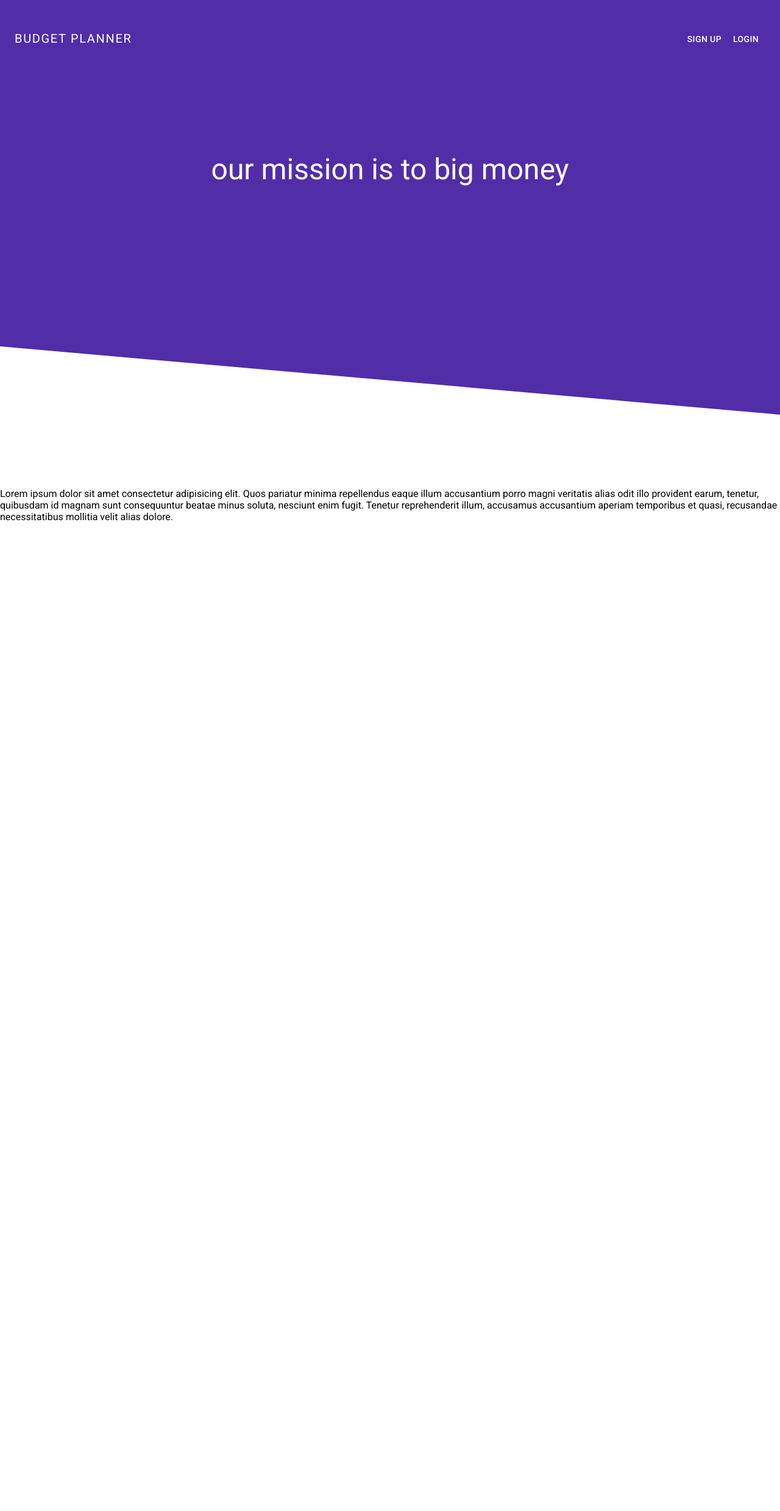
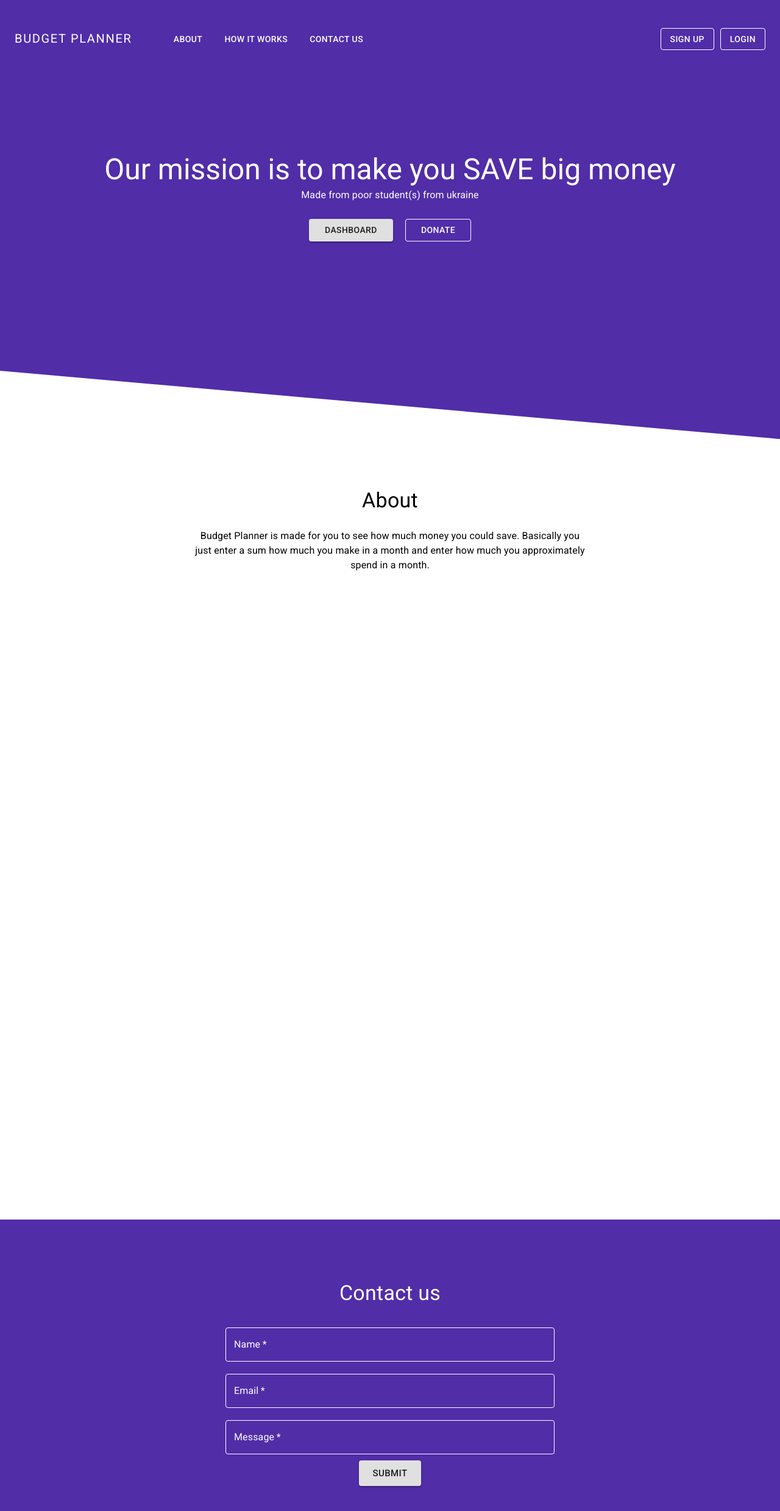
Before and after one commit to HannesDahlvik/budget-planner, a React (Create React App) app in the folder frontend/: page / in a window 1280 px wide. Shown: the top 2478 px of the page at 61% size. Before the commit the page ends 1600 px from the top, so only its background shows below. Built offline with nearby package versions, Linux system fonts and the light colour scheme.

Commit message:
Added links and sections in navbar for homepage

```diff
--- a/frontend/src/App.jsx
+++ b/frontend/src/App.jsx
@@ -13,10 +13,10 @@ export default class App extends React.Component {
         return (
             <Router>
                 <Switch>
-                    <Route exact path="/" component={Homepage} />
                     <PrivateRoute path="/dashboard"><Dashboard /></PrivateRoute>
                     <Route exact path="/login" component={Login} />
                     <Route exact path="/signup" component={SignUp} />
+                    <Route exact path="/" component={Homepage} />
                 </Switch>
             </Router>
         );
--- a/frontend/src/components/Navbar.jsx
+++ b/frontend/src/components/Navbar.jsx
@@ -4,6 +4,7 @@ import AppBar from '@material-ui/core/AppBar';
 import Toolbar from '@material-ui/core/Toolbar';
 import Typography from '@material-ui/core/Typography';
 import Button from '@material-ui/core/Button';
+import { NavLink } from 'react-router-dom';
 import './Navbar.scss';
 
 const classes = (theme) => ({
@@ -11,10 +12,24 @@ const classes = (theme) => ({
         flexGrow: 1,
         backgroundColor: theme.palette.primary.main
     },
+    navlink: {
+        color: '#fff',
+        'text-decoration': 'none',
+        marginRight: 50
+    },
     title: {
-        flexGrow: 1,
         fontSize: 20
     },
+    navbarLinks: {
+        flexGrow: 1,
+        justifyContent: 'space-evenly'
+    },
+    navbarLink: {
+        margin: 'auto 10px'
+    },
+    authButton: {
+        margin: 'auto 10px'
+    }
 });
 
 class Navbar extends React.Component {
@@ -22,8 +37,9 @@ class Navbar extends React.Component {
         super(props);
 
         window.addEventListener('scroll', () => {
-            const navbarWrapperElement = document.querySelector('.Navbar-root-1');
-            if (window.scrollY > 600) {
+            const navbarWrapperElement = document.querySelector('.navbar-wrapper');
+
+            if (window.scrollY > 150) {
                 navbarWrapperElement.style.height = '64px';
                 navbarWrapperElement.classList.add('navbar-active');
             } else {
@@ -33,18 +49,28 @@ class Navbar extends React.Component {
         });
     }
 
+    scrollTo(element) {
+        const el = document.getElementById(element);
+        el.scrollIntoView({ behavior: 'smooth', block: 'nearest' });
+    }
+
     render() {
         const { classes } = this.props;
 
         return (
-            <div className={classes.root}>
+            <div className={`navbar-wrapper ${classes.root}`}>
                 <AppBar className="navbar navbar-transparent" position="static">
                     <Toolbar>
-                        <Typography variant="overline" className={classes.title}>
-                            Budget planner
-                        </Typography>
-                        <Button href="/signup" color="inherit">Sign up</Button>
-                        <Button href="/login" color="inherit">Login</Button>
+                        <NavLink to="/" className={classes.navlink}>
+                            <Typography variant="overline" className={classes.title}>Budget planner</Typography>
+                        </NavLink>
+                        <div className={classes.navbarLinks}>
+                            <Button onClick={() => this.scrollTo('about')} className={classes.navbarLink} color="inherit">About</Button>
+                            <Button onClick={() => this.scrollTo('works')} className={classes.navbarLink} color="inherit">How it works</Button>
+                            <Button onClick={() => this.scrollTo('contact')} className={classes.navbarLink} color="inherit">Contact us</Button>
+                        </div>
+                        <Button className={classes.authButton} href="/signup" variant="outlined" color="inherit">Sign up</Button>
+                        <Button href="/login" variant="outlined" color="inherit">Login</Button>
                     </Toolbar>
                 </AppBar>
             </div>
--- a/frontend/src/components/Navbar.scss
+++ b/frontend/src/components/Navbar.scss
@@ -1,9 +1,9 @@
-.Navbar-root-1 {
+.Navbar-root-2 {
     position: fixed;
     top: 0;
     width: 100%;
     z-index: 99;
-    background-color: #512da8 !important;
+    background-color: transparent !important;
     height: 128px;
     transition: .25s;
 }
@@ -30,5 +30,5 @@
 .navbar-active {
     background-color: #512da8 !important;
     box-shadow: 0px 2px 4px -1px rgba(0, 0, 0, 0.2), 0px 4px 5px 0px rgba(0, 0, 0, 0.14), 0px 1px 10px 0px rgba(0, 0, 0, 0.12);
-    z-index: 1;
+    z-index: 2;
 }
--- a/frontend/src/pages/Homepage.jsx
+++ b/frontend/src/pages/Homepage.jsx
@@ -1,24 +1,64 @@
 import React from 'react';
 import './Homepage.scss';
 import Navbar from '../components/Navbar';
-import { Typography } from '@material-ui/core';
+import { Typography, Button, TextField, withStyles } from '@material-ui/core';
 
-export default class Homepage extends React.Component {
+const classes = (theme) => ({
+    textField: {
+        'border-color': '#fff'
+    }
+});
+
+class Homepage extends React.Component {
+    constructor(props) {
+        super(props);
+    }
+
     render() {
+        const { classes } = this.props;
+
         return (
             <>
                 <Navbar />
                 <div className="section">
                     <div className="skewed"></div>
-                    <div className="big-ass-header">
-                        <Typography variant="h3">our mission is to big money</Typography>
+                    <div className="home-header">
+                        <Typography variant="h3">Our mission is to make you SAVE big money</Typography>
+                        <Typography variant="subtitle1">Made from poor student(s) from ukraine</Typography>
+                        <div className="home-header-buttons">
+                            <Button href="/dashboard" variant="contained">dashboard</Button>
+                            <Button variant="outlined" color="inherit">Donate</Button>
+                        </div>
                     </div>
                 </div>
 
-                <div className="section">
-                    <p>Lorem ipsum dolor sit amet consectetur adipisicing elit. Quos pariatur minima repellendus eaque illum accusantium porro magni veritatis alias odit illo provident earum, tenetur, quibusdam id magnam sunt consequuntur beatae minus soluta, nesciunt enim fugit. Tenetur reprehenderit illum, accusamus accusantium aperiam temporibus et quasi, recusandae necessitatibus mollitia velit alias dolore.</p>
+                <div className="about-section page-section" id="about">
+                    <Typography variant="h4">About</Typography>
+                    <Typography variant="body1">Budget Planner is made for you to see how much money you could save. Basically you just enter a sum how much you make in a month and enter how much you approximately spend in a month.</Typography>
+                </div>
+
+                <div className="how-it-works-section" id="works">
+
+                </div>
+
+                <div className="contact-section" id="contact">
+                    <form className="contact-form">
+                        <Typography variant="h4">Contact us</Typography>
+                        <div className="contact-form-input-wrapper">
+                            <TextField className={classes.textField} label="Name" required variant="outlined" />
+                        </div>
+                        <div className="contact-form-input-wrapper">
+                            <TextField className={classes.textField} label="Email" required variant="outlined" />
+                        </div>
+                        <div className="contact-form-input-wrapper">
+                            <TextField multiline rowsMax={6} className={classes.textField} label="Message" required variant="outlined" />
+                        </div>
+                        <Button size="large" variant="contained">Submit</Button>
+                    </form>
                 </div>
             </>
         )
     }
 }
+
+export default withStyles(classes)(Homepage);
--- a/frontend/src/pages/Homepage.scss
+++ b/frontend/src/pages/Homepage.scss
@@ -11,7 +11,7 @@
     right: 0;
     left: 0;
     width: 100%;
-    height: 85%;
+    height: 90%;
     background: #512da8;
     z-index: 1;
     transform: skewY(5deg);
@@ -22,14 +22,83 @@
     height: 100vh;
 }
 
-.big-ass-header {
+.home-header {
     display: flex;
     justify-content: center;
     align-items: center;
+    flex-direction: column;
     position: absolute;
     color: #fff;
-    z-index: 99;
+    z-index: 1;
     margin-top: 250px;
     width: 100%;
     text-align: center;
+
+    .home-header-buttons {
+        margin-top: 25px;
+
+        * {
+            margin: auto 10px;
+        }
+    }
 }
+
+.page-section {}
+
+.about-section {
+    display: flex;
+    align-items: center;
+    flex-direction: column;
+    height: 400px;
+    width: 50%;
+    margin: 0 auto;
+    text-align: center;
+
+    h4 {
+        margin-bottom: 25px;
+    }
+}
+
+.how-it-works-section {
+    height: 100vh;
+}
+
+.contact-section {
+    height: 95vh;
+    background: #512da8;
+
+    .contact-form {
+        display: flex;
+        align-items: center;
+        flex-direction: column;
+        width: 50%;
+        margin: 0 auto;
+        padding: 100px 50px;
+        color: #fff;
+
+        h4 {
+            margin-bottom: 25px;
+        }
+
+        .contact-form-input-wrapper {
+            margin: 10px auto;
+            width: 100%;
+
+            .MuiTextField-root {
+                width: 100%;
+
+                .MuiOutlinedInput-notchedOutline {
+                    border-color: #fff;
+                }
+
+                input {
+                    color: #fff;
+                }
+
+                label {
+                    color: #fff;
+                }
+            }
+        }
+    }
+}
```
Also changed, not shown: frontend/src/assets/cool-background.svg (deleted).
